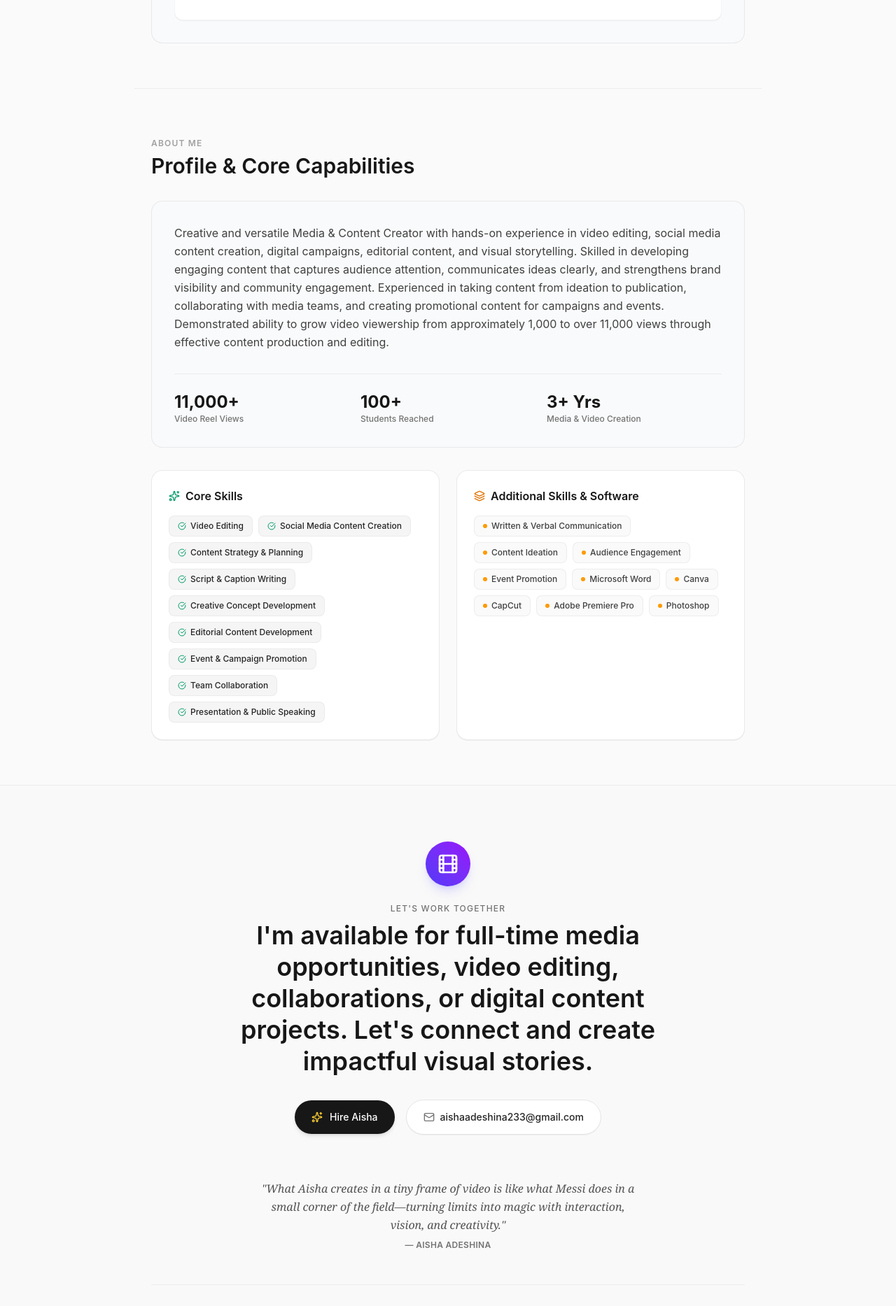
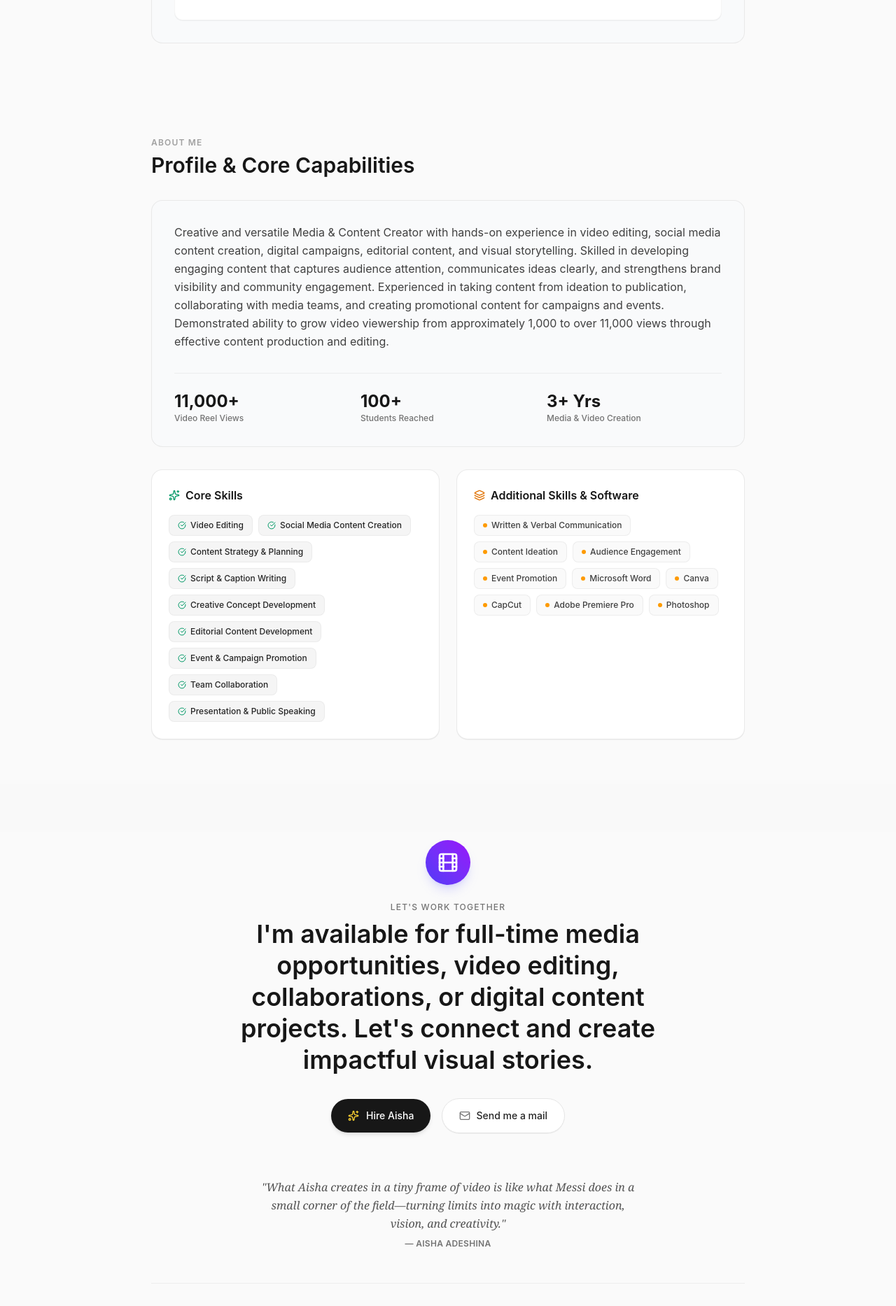
Before and after one commit to Ux-Geek/Aisha-s-Portfolio, a React (Vite) app: page / in a window 1280 px wide. Shown: the part 4400-6267 px from the top of the page at 70% size. Built offline with nearby package versions, Linux system fonts and the light colour scheme.

Commit message:
style: remove section borders and update footer email button text

```diff
--- a/src/components/AboutSkills.tsx
+++ b/src/components/AboutSkills.tsx
@@ -4,7 +4,7 @@ import { User, Sparkles, CheckCircle, Video, Layers, Award, Radio } from 'lucide
 
 export const AboutSkills: React.FC = () => {
   return (
-    <section id="about" className="py-16 px-4 sm:px-6 max-w-4xl mx-auto border-t border-neutral-200/60">
+    <section id="about" className="py-16 px-4 sm:px-6 max-w-4xl mx-auto">
       {/* Header */}
       <div className="mb-8">
         <span className="text-xs font-semibold uppercase tracking-widest text-neutral-400">
--- a/src/components/FooterCTA.tsx
+++ b/src/components/FooterCTA.tsx
@@ -53,7 +53,7 @@ export const FooterCTA: React.FC<FooterCTAProps> = ({ onOpenContact }) => {
   };
 
   return (
-    <footer id="footer-cta" className="relative pt-20 pb-12 bg-neutral-50/50 border-t border-neutral-200/60 overflow-hidden">
+    <footer id="footer-cta" className="relative pt-20 pb-12 bg-neutral-50/50 overflow-hidden">
       <CreativeToolkit />
       <div className="max-w-4xl mx-auto px-4 sm:px-6 text-center relative z-10 pointer-events-none">
         {/* Center Badge Icon (from screenshot 3) */}
@@ -93,7 +93,7 @@ export const FooterCTA: React.FC<FooterCTAProps> = ({ onOpenContact }) => {
             ) : (
               <>
                 <Mail className="w-4 h-4 text-neutral-500" />
-                <span>aishaadeshina233@gmail.com</span>
+                <span>Send me a mail</span>
               </>
             )}
           </button>
```
